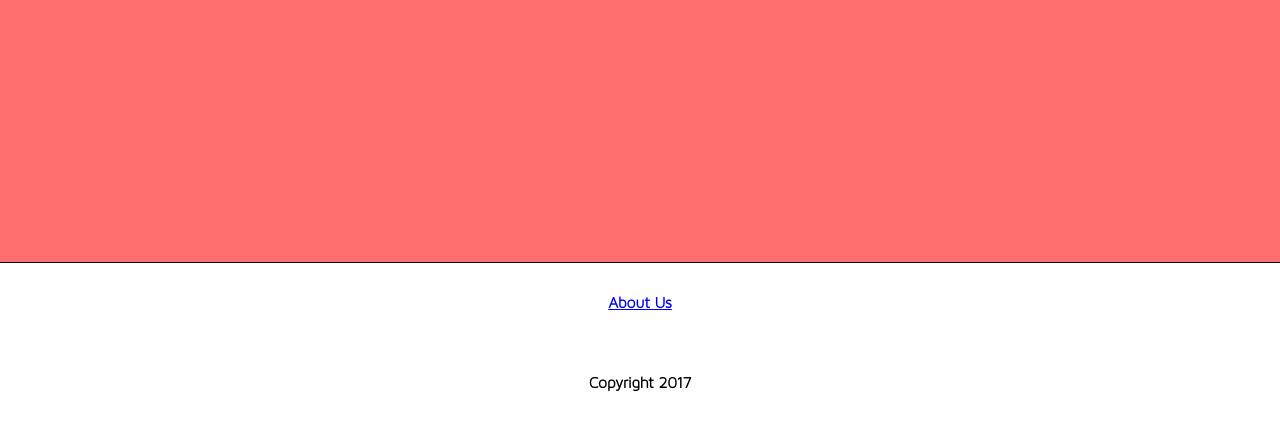
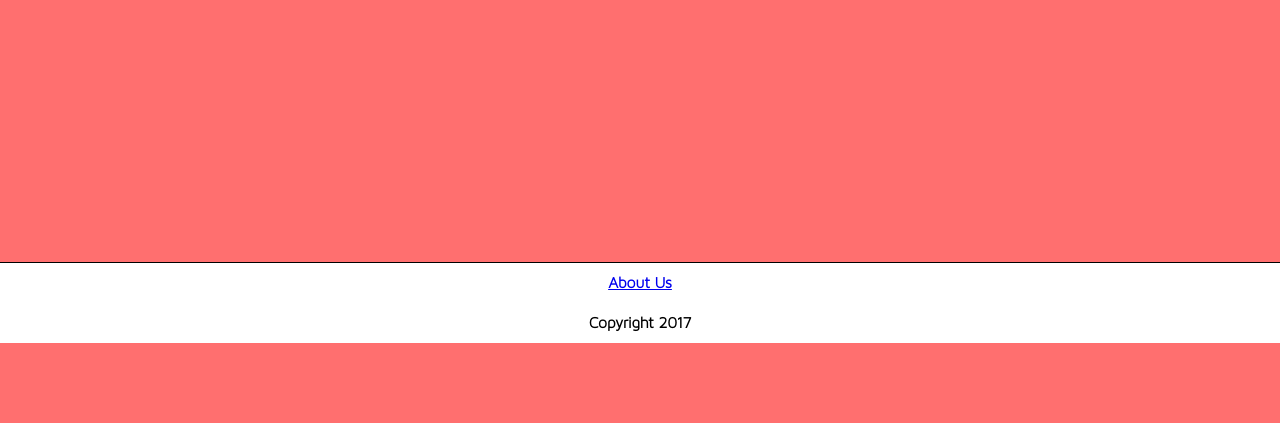
Before and after one commit to paulszefer/RaceToZero, a PHP site: page /RTZremote/index.php in a window 1280 px wide. Shown: the part 659-1082 px from the top of the page. After the commit the page ends 1002 px from the top, so only its background shows below. Run offline with PHP 8.4, Linux system fonts and the light colour scheme; grey boxes are pictures that could not be loaded.

Commit message:
footer restyle

```diff
--- a/RTZ/css/template5.css
+++ b/RTZ/css/template5.css
@@ -274,6 +274,7 @@ html, body {
 /*footer styling*/
 .footercontent, .eefootercontent{
     background-color: white;
+    height: 10vh;
     width: 100%;
     border-top: solid black 1px;
 }
@@ -283,11 +284,11 @@ html, body {
     color: black;
     text-align: center;
     font-size: 1em;
-    line-height: 10vh;
+    line-height: 5vh;
 }
 /*easter egg styling*/
 .easteregg {
-    width: 25px;
+    width: 15px;
     padding: 0;
     margin: 0;
 }
```
